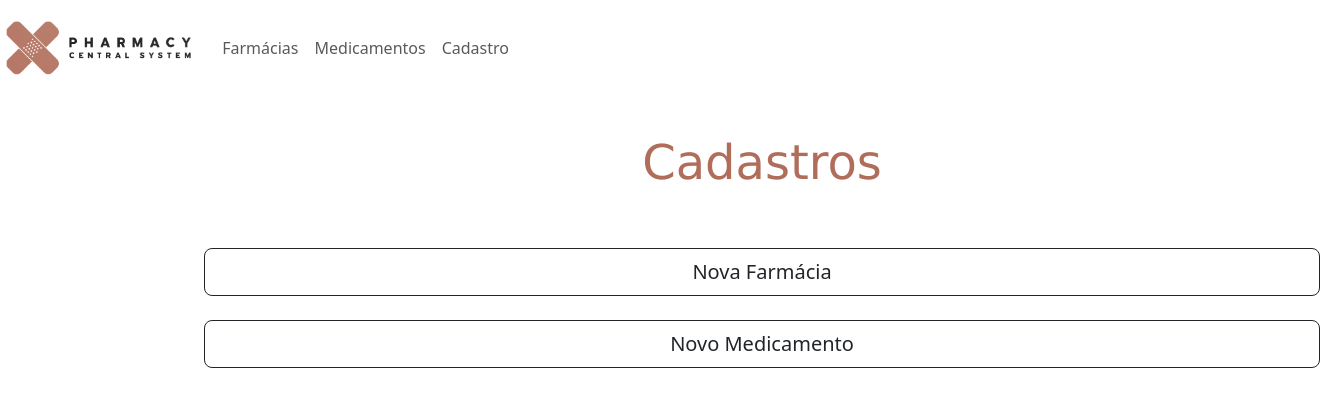
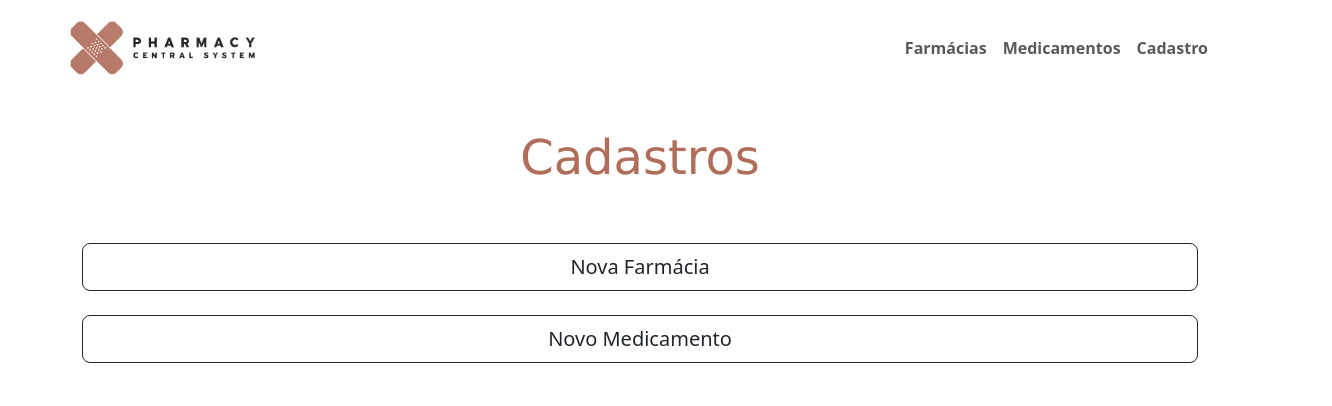
Before and after one commit to lisimachado/Projeto1_fullstack_farmacia, a React (Vite) app in the folder PharmacySystem/: page /cadastro in a window 1280 px wide. Shown: the top 406 px of the page, 1332 px wide, since content can reach past the window. Built offline with nearby package versions, Linux system fonts and the light colour scheme.

Commit message:
Style: alteração estilo no header

```diff
--- a/PharmacySystem/src/components/Header/Header.jsx
+++ b/PharmacySystem/src/components/Header/Header.jsx
@@ -11,8 +11,8 @@ export const Header = () => {
   }
 
   return (
-    <Navbar bg="grey" variant="grey">
-      <Navbar.Brand href="/">
+    <Navbar variant="grey">
+				<Navbar.Brand style={{ marginLeft: '5%'}} href="/">
 					<img
 						src={logo}
 						height="70"
@@ -20,11 +20,10 @@ export const Header = () => {
 						alt="Logo"
 					/>
 				</Navbar.Brand>
-      <Nav Nav className="justify-content-end">
+				<Nav className="ms-auto nav-with-margin" style={{ marginRight: '5%', fontWeight: 'bold'}}>
 					<Nav.Link href="/farmacias">Farmácias</Nav.Link>
 					<Nav.Link href="/medicamentos">Medicamentos</Nav.Link>
 					<Nav.Link href="/cadastro">Cadastro</Nav.Link>
-
 				</Nav>
     </Navbar>
   );
--- a/PharmacySystem/src/pages/Cadastro/Cadastro.css
+++ b/PharmacySystem/src/pages/Cadastro/Cadastro.css
@@ -4,14 +4,14 @@
 }
 
 .container{
-	margin: 3% 15%;
+	display: block;
 }
 
 .title{
-	text-align: center;
-	margin: auto;
+	margin-top: 3%;
 	margin-bottom: 5%;
 	color: #b06d5a;
 	font-size: 48px;
 	font-family: 'Lucida Sans';
+	text-align: center;
 }
```
Lines whose indentation alone changed are shown as unchanged.
